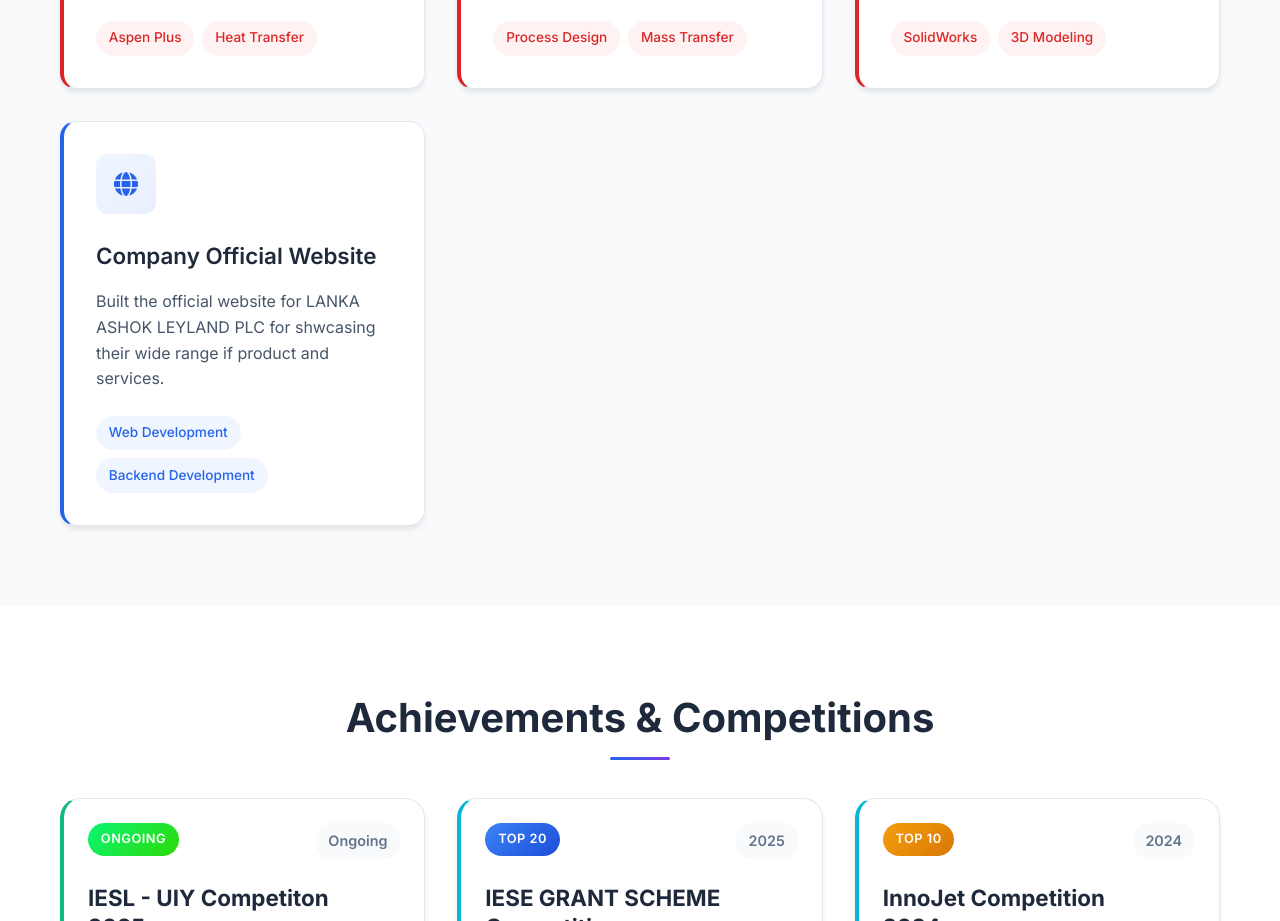
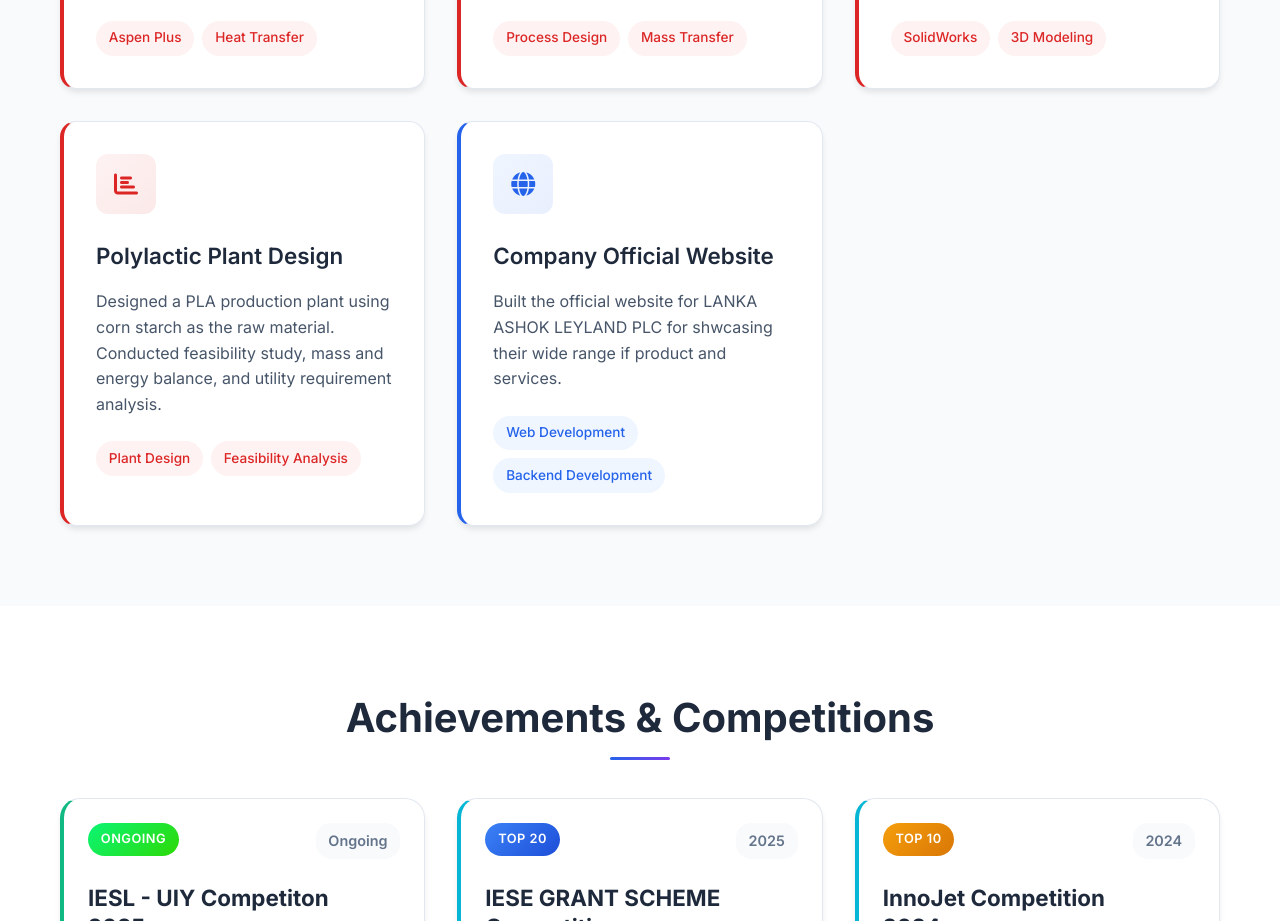
Before and after one commit to KadDenuwara/Personal-Portfolio, a plain HTML site: page index.html in a window 1280 px wide. Shown: the part 4000-4921 px from the top of the page. Drawn offline with Linux system fonts and the light colour scheme.

Commit message:
Update index.html

```diff
--- a/index.html
+++ b/index.html
@@ -343,17 +343,17 @@
                     </div>
                 </div>
 
-                <!--div class="project-card it-project">
+                <div class="project-card chemical-project">
                     <div class="project-icon">
                         <i class="fas fa-chart-bar"></i>
                     </div>
-                    <h3>Process Analytics Dashboard</h3>
-                    <p>Developed interactive Power BI dashboards for chemical process monitoring and performance optimization in industrial settings.</p>
+                    <h3>Polylactic Plant Design</h3>
+                    <p>Designed a PLA production plant using corn starch as the raw material. Conducted feasibility study, mass and energy balance, and utility requirement analysis.</p>
                     <div class="project-tags">
-                        <span class="tag">Power BI</span>
-                        <span class="tag">Data Analytics</span>
+                        <span class="tag">Plant Design</span>
+                        <span class="tag">Feasibility Analysis</span>
                     </div>
-            </div-->
+                </div>
 
                 <!--div class="project-card it-project">
                     <div class="project-icon">
```
